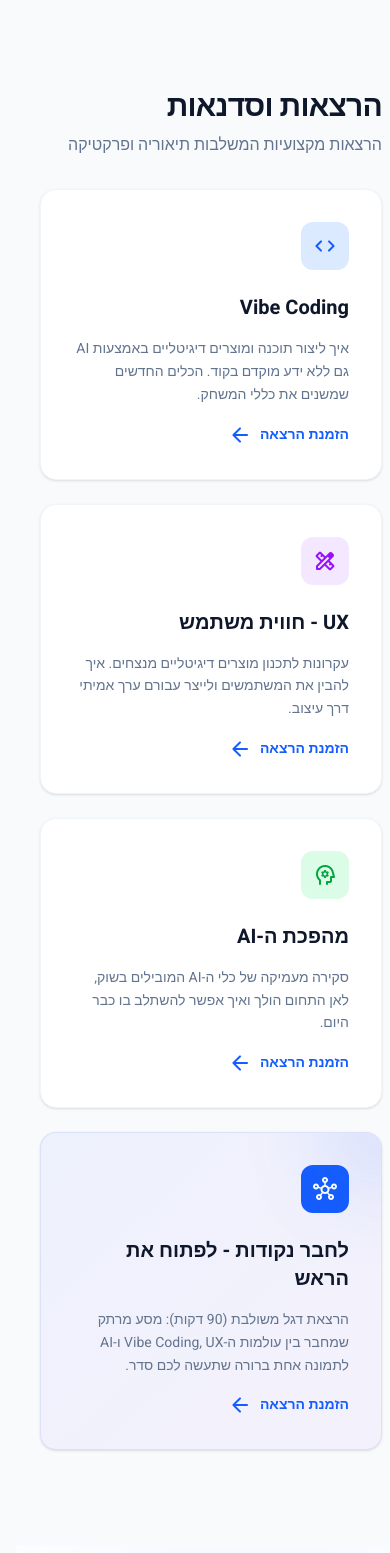
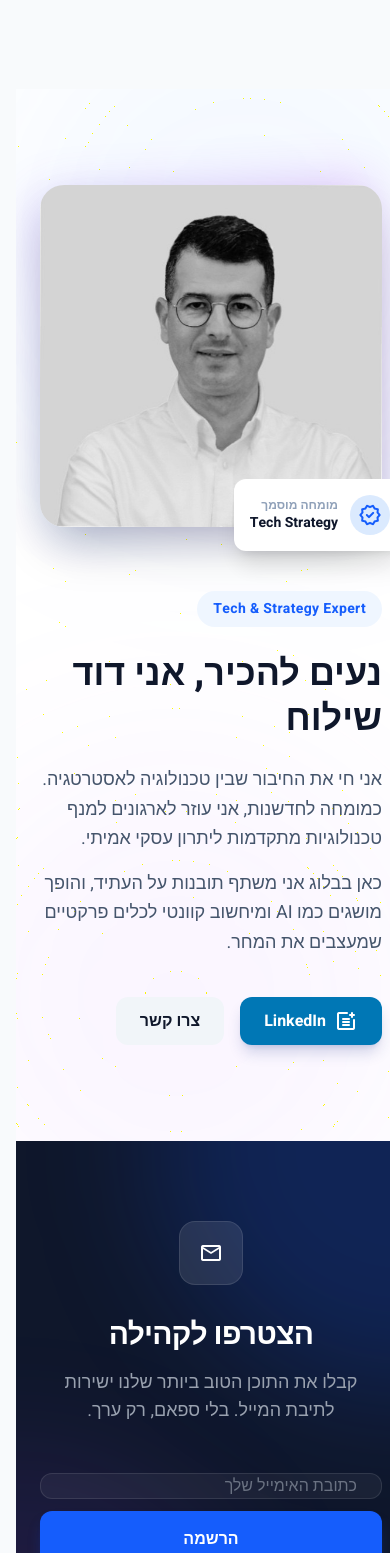
Before and after one commit to Dudu10hk/david-shiloach, a Next.js app: page / in a window 390 px wide. Shown: the part 5100-6653 px from the top of the page. Built offline with nearby package versions, Linux system fonts and the light colour scheme.

Commit message:
feat: handle newsletter leads and remove lectures section

```diff
--- /dev/null
+++ b/app/api/leads/route.ts
@@ -0,0 +1,34 @@
+import { NextResponse } from 'next/server';
+import fs from 'fs';
+import path from 'path';
+
+export async function POST(request: Request) {
+    try {
+        const { email } = await request.json();
+
+        if (!email || !email.includes('@')) {
+            return NextResponse.json({ error: 'Invalid email' }, { status: 400 });
+        }
+
+        const leadsFilePath = path.join(process.cwd(), 'leads.json');
+
+        let leads = [];
+        if (fs.existsSync(leadsFilePath)) {
+            const fileContent = fs.readFileSync(leadsFilePath, 'utf8');
+            leads = JSON.parse(fileContent);
+        }
+
+        const newLead = {
+            email,
+            timestamp: new Date().toISOString(),
+        };
+
+        leads.push(newLead);
+        fs.writeFileSync(leadsFilePath, JSON.stringify(leads, null, 2));
+
+        return NextResponse.json({ success: true });
+    } catch (error) {
+        console.error('Error saving lead:', error);
+        return NextResponse.json({ error: 'Failed to save lead' }, { status: 500 });
+    }
+}
--- a/app/data/content.ts
+++ b/app/data/content.ts
@@ -364,45 +364,6 @@ export const siteContent = {
       }
     ]
   },
-  lecturesSection: {
-    title: "הרצאות וסדנאות",
-    subtitle: "הרצאות מקצועיות המשלבות תיאוריה ופרקטיקה",
-    linkText: "לכל ההרצאות",
-    items: [
-      {
-        id: "vibe-coding",
-        title: "Vibe Coding",
-        description: "איך ליצור תוכנה ומוצרים דיגיטליים באמצעות AI גם ללא ידע מוקדם בקוד. הכלים החדשים שמשנים את כללי המשחק.",
-        icon: "code",
-        color: "blue",
-        gradient: null
-      },
-      {
-        id: "ux",
-        title: "UX - חווית משתמש",
-        description: "עקרונות לתכנון מוצרים דיגיטליים מנצחים. איך להבין את המשתמשים ולייצר עבורם ערך אמיתי דרך עיצוב.",
-        icon: "design_services",
-        color: "purple",
-        gradient: null
-      },
-      {
-        id: "ai",
-        title: "מהפכת ה-AI",
-        description: "סקירה מעמיקה של כלי ה-AI המובילים בשוק, לאן התחום הולך ואיך אפשר להשתלב בו כבר היום.",
-        icon: "psychology",
-        color: "green",
-        gradient: null
-      },
-      {
-        id: "combined",
-        title: "לחבר נקודות - לפתוח את הראש",
-        description: "הרצאת דגל משולבת (90 דקות): מסע מרתק שמחבר בין עולמות ה-Vibe Coding, UX ו-AI לתמונה אחת ברורה שתעשה לכם סדר.",
-        icon: "hub",
-        color: "primary",
-        gradient: "from-blue-600/5 to-purple-500/5"
-      }
-    ]
-  },
   newsletter: {
     title: "הצטרפו לקהילה",
     description: "קבלו את התוכן הטוב ביותר שלנו ישירות לתיבת המייל. בלי ספאם, רק ערך.",
--- a/app/page.tsx
+++ b/app/page.tsx
@@ -3,7 +3,6 @@ import { Hero } from "@/components/Hero";
 import { Categories } from "@/components/Categories";
 import { FeaturedArticles } from "@/components/FeaturedArticles";
 import { AboutSection } from "@/components/AboutSection";
-import { LecturesSection } from "@/components/LecturesSection";
 import { Newsletter } from "@/components/Newsletter";
 import { Footer } from "@/components/Footer";
 
@@ -15,7 +14,6 @@ export default function Home() {
         <Hero />
         <Categories />
         <FeaturedArticles />
-        <LecturesSection />
         <AboutSection />
         <Newsletter />
         <Footer />
--- a/components/Newsletter.tsx
+++ b/components/Newsletter.tsx
@@ -1,12 +1,39 @@
 "use client";
 
+import { useState } from "react";
 import { siteContent } from "@/app/data/content";
 
 export function Newsletter() {
     const { title, description, placeholder, buttonText, subtext } = siteContent.newsletter;
+    const [email, setEmail] = useState("");
+    const [status, setStatus] = useState<"idle" | "loading" | "success" | "error">("idle");
+
+    const handleSubmit = async (e: React.FormEvent) => {
+        e.preventDefault();
+        if (!email) return;
+
+        setStatus("loading");
+        try {
+            const response = await fetch("/api/leads", {
+                method: "POST",
+                headers: { "Content-Type": "application/json" },
+                body: JSON.stringify({ email }),
+            });
+
+            if (response.ok) {
+                setStatus("success");
+                setEmail("");
+            } else {
+                setStatus("error");
+            }
+        } catch (error) {
+            console.error(error);
+            setStatus("error");
+        }
+    };
 
     return (
-        <section className="w-full bg-slate-900 text-white py-20 px-6 overflow-hidden relative">
+        <section id="newsletter" className="w-full bg-slate-900 text-white py-20 px-6 overflow-hidden relative">
             {/* Background Decoration */}
             <div className="absolute top-0 right-0 w-[500px] h-[500px] bg-blue-600/20 rounded-full blur-3xl -translate-y-1/2 translate-x-1/2"></div>
             <div className="absolute bottom-0 left-0 w-[500px] h-[500px] bg-purple-500/10 rounded-full blur-3xl translate-y-1/2 -translate-x-1/2"></div>
@@ -14,28 +41,45 @@ export function Newsletter() {
             <div className="max-w-[800px] mx-auto text-center flex flex-col gap-8 items-center relative z-10">
                 <div className="flex flex-col gap-4">
                     <div className="size-16 bg-white/10 rounded-2xl flex items-center justify-center mx-auto mb-4 border border-white/10">
-                        <span className="material-symbols-rounded text-3xl">mail</span>
+                        <span className="material-symbols-rounded text-3xl">
+                            {status === "success" ? "check_circle" : "mail"}
+                        </span>
                     </div>
                     <h2 className="text-3xl md:text-5xl font-black tracking-tight">
-                        {title}
+                        {status === "success" ? "תודה שהצטרפתם!" : title}
                     </h2>
                     <p className="text-gray-400 text-lg max-w-lg mx-auto">
-                        {description}
+                        {status === "success"
+                            ? "ההרשמה בוצעה בהצלחה. נהיה בקשר בקרוב."
+                            : description}
                     </p>
                 </div>
-                <form className="flex flex-col md:flex-row gap-3 w-full max-w-lg mt-4" onSubmit={(e) => e.preventDefault()}>
+
+                {status !== "success" && (
+                    <form className="flex flex-col md:flex-row gap-3 w-full max-w-lg mt-4" onSubmit={handleSubmit}>
                         <input
-                        className="flex-1 h-14 rounded-xl px-6 bg-white/5 border border-white/10 text-white placeholder:text-gray-500 focus:ring-2 focus:ring-blue-600 focus:border-transparent transition-all outline-none"
+                            className="flex-1 h-14 rounded-xl px-6 bg-white/5 border border-white/10 text-white placeholder:text-gray-500 focus:ring-2 focus:ring-blue-600 focus:border-transparent transition-all outline-none disabled:opacity-50"
                             placeholder={placeholder}
                             type="email"
+                            required
+                            value={email}
+                            onChange={(e) => setEmail(e.target.value)}
+                            disabled={status === "loading"}
                         />
                         <button
-                        className="h-14 px-8 bg-blue-600 hover:bg-blue-700 text-white font-bold rounded-xl transition-all shadow-lg shadow-blue-600/25 cursor-pointer"
+                            className="h-14 px-8 bg-blue-600 hover:bg-blue-700 text-white font-bold rounded-xl transition-all shadow-lg shadow-blue-600/25 cursor-pointer disabled:opacity-50 flex items-center justify-center gap-2"
                             type="submit"
+                            disabled={status === "loading"}
                         >
-                        {buttonText}
+                            {status === "loading" ? "שולח..." : buttonText}
                         </button>
                     </form>
+                )}
+
+                {status === "error" && (
+                    <p className="text-red-400 text-sm">אופס, משהו השתבש. נסו שוב מאוחר יותר.</p>
+                )}
+
                 <p className="text-gray-500 text-xs mt-2">{subtext}</p>
             </div>
         </section>
```
Lines whose indentation alone changed are shown as unchanged.
